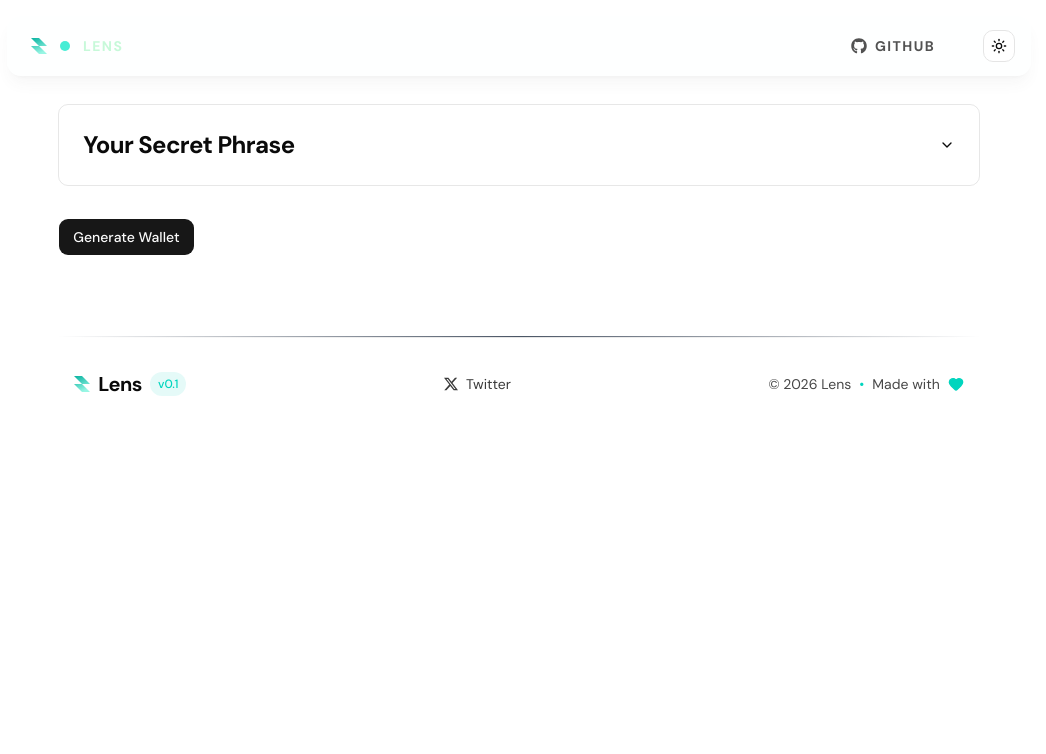
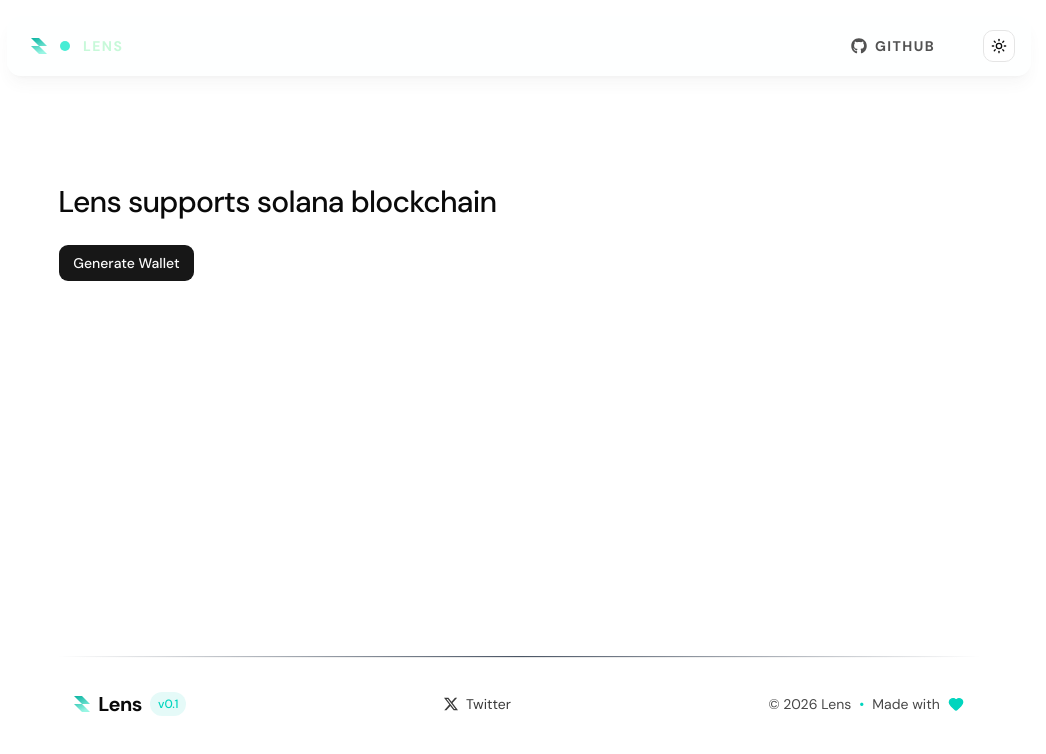
Before and after one commit to ashishxjhaa/lens, a Next.js app: page / in a window 1280 px wide. Shown: the top 754 px of the page, without its empty margins (121-1167 px from the left). Built offline with nearby package versions, Linux system fonts and the light colour scheme.

Commit message:
Fix footer

```diff
--- a/components/Footer.tsx
+++ b/components/Footer.tsx
@@ -9,7 +9,7 @@ export default function Footer() {
   const currentYear = new Date().getFullYear();
 
   return (
-    <div className="w-full mt-20 mb-8">
+    <div className="w-full my-8">
       <div className="border-t border-gray-600 mask-[linear-gradient(to_right,transparent,black,transparent)]" />
       <div className="px-4">
         <div className="w-full h-px bg-linear-to-r from-transparent via-border to-transparent mb-8" />
--- a/components/HomeDisplay.tsx
+++ b/components/HomeDisplay.tsx
@@ -57,13 +57,18 @@ export default function HomeDisplay() {
 
   return (
     <>
-      <MnemonicDisplay mnemonic={mnemonic} />
       {mnemonic === "" ? (
-        <Button className="py-4.5 px-3.5" onClick={handleGenerate}>
-          Generate Wallet
-        </Button>
+        <div className="min-h-[65vh] pt-20">
+          <div className="text-3xl font-medium tracking-tight pb-6">
+            Lens supports solana blockchain
+          </div>
+          <Button className="py-4.5 px-3.5" onClick={handleGenerate}>
+            Generate Wallet
+          </Button>
+        </div>
       ) : (
         <>
+          <MnemonicDisplay mnemonic={mnemonic} />
           <div className="flex items-center justify-between pb-6">
             <h2 className="text-3xl font-bold tracking-tight">
               Solana Wallets
```
